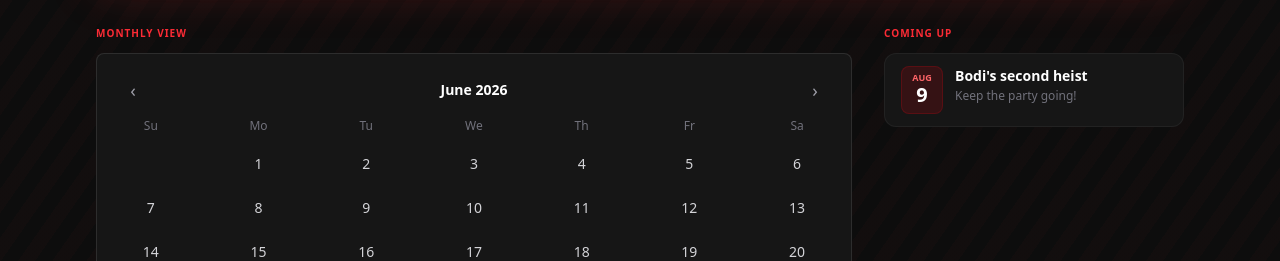
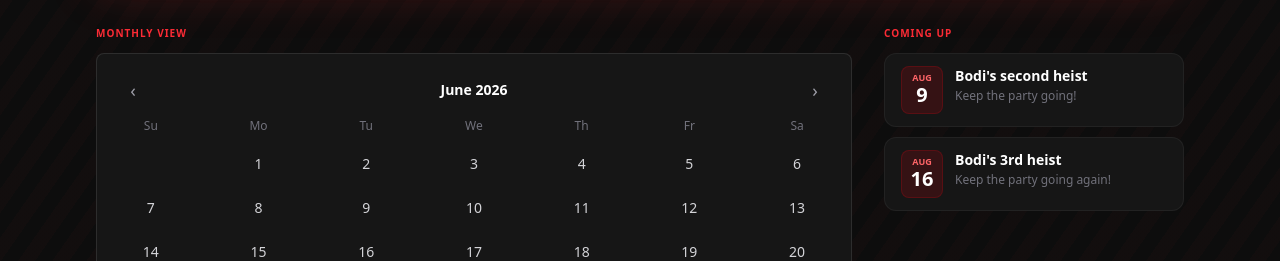
Before and after one commit to skyt0ss/gfxracing, a React (Vite) app: page / in a window 1280 px wide. Shown: the part 1160-1421 px from the top of the page. Built offline with nearby package versions, Linux system fonts and the light colour scheme; a web font is replaced by a local one.

Commit message:
Add third heist event for Bodi on August 16, 2026

```diff
--- a/content/events.ts
+++ b/content/events.ts
@@ -21,6 +21,7 @@ export const events: CalendarEvent[] = [
   **/
     { date: "2026-08-08", title: "Bodi's heist",          notes: "Nothing to see here. Just keep moving." },
   { date: "2026-08-09", title: "Bodi's second heist",          notes: "Keep the party going!" },
+  { date: "2026-08-16", title: "Bodi's 3rd heist",          notes: "Keep the party going again!" },
   /**
   END: UPDATE HERE
   **/
```
